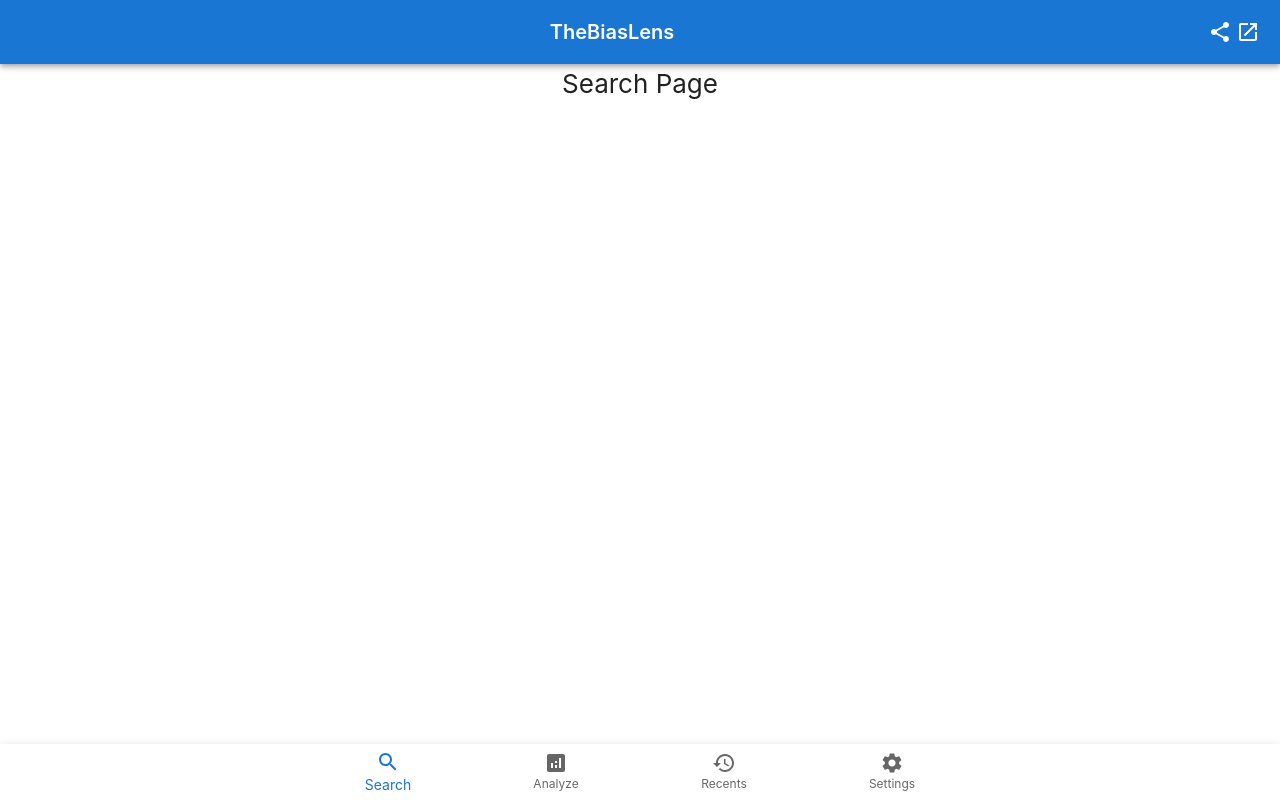
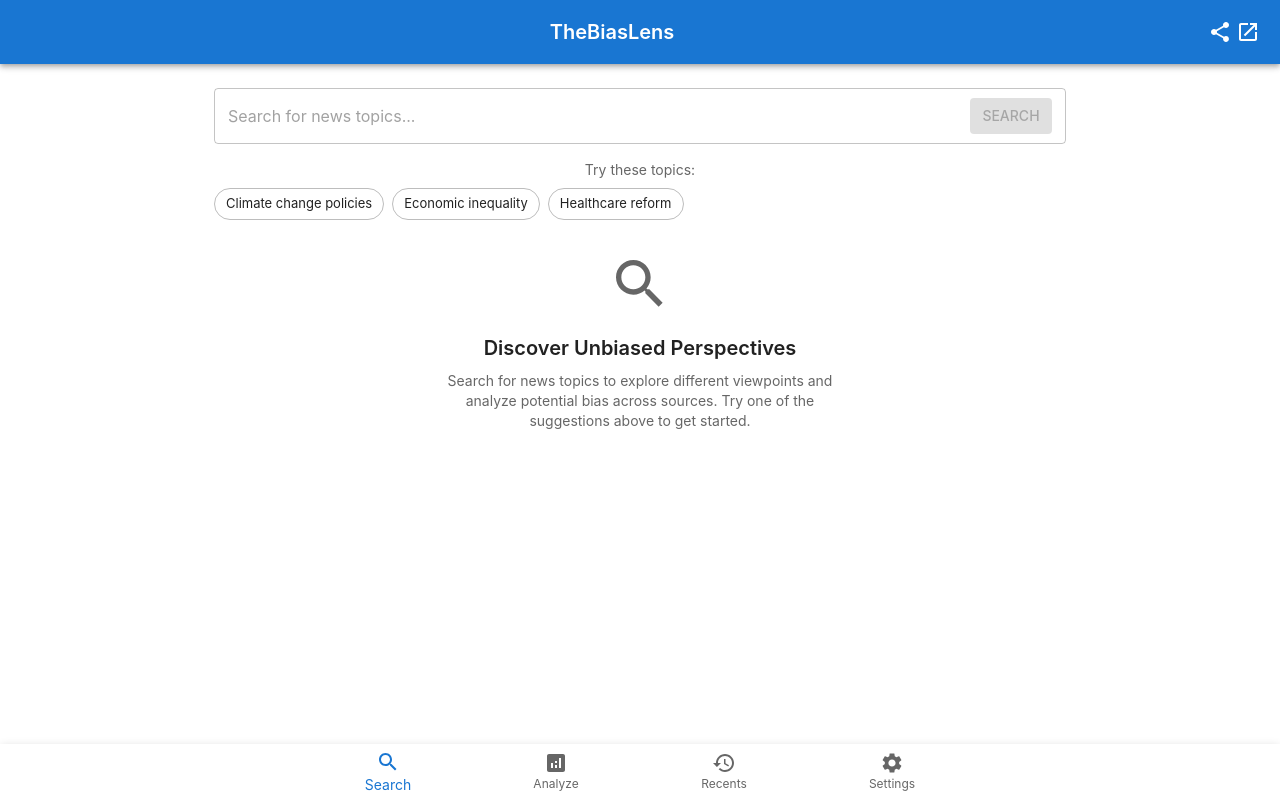
Before and after one commit to hemanta12/thebiaslens, a React (Create React App) app in the folder app/thebiaslens/: page / in a window 1280 px wide. Built offline with nearby package versions, Linux system fonts and the light colour scheme.

Commit message:
feat(app): add Search page skeleton and env wiring

```diff
--- /dev/null
+++ b/app/thebiaslens/src/api/client.ts
@@ -0,0 +1,26 @@
+export async function get<T>(
+  path: string,
+  params?: Record<string, string>
+): Promise<T> {
+  const baseUrl = process.env.REACT_APP_API_BASE_URL;
+
+  if (!baseUrl) {
+    throw new Error("REACT_APP_API_BASE_URL environment variable is not set");
+  }
+
+  let url = `${baseUrl}${path}`;
+
+  // Build query string if params are provided
+  if (params && Object.keys(params).length > 0) {
+    const queryString = new URLSearchParams(params).toString();
+    url += `?${queryString}`;
+  }
+
+  const response = await fetch(url);
+
+  if (!response.ok) {
+    throw new Error(`HTTP error! status: ${response.status}`);
+  }
+
+  return response.json();
+}
--- /dev/null
+++ b/app/thebiaslens/src/components/EmptyState.tsx
@@ -0,0 +1,29 @@
+import React from 'react';
+import { Box, Typography } from '@mui/material';
+import { Search as SearchIcon } from '@mui/icons-material';
+
+const EmptyState = () => {
+  return (
+    <Box
+      sx={{
+        display: 'flex',
+        flexDirection: 'column',
+        alignItems: 'center',
+        textAlign: 'center',
+        mt: 4,
+        px: 2,
+      }}
+    >
+      <SearchIcon sx={{ fontSize: 64, color: 'text.secondary', mb: 2 }} />
+      <Typography variant="h6" gutterBottom>
+        Discover Unbiased Perspectives
+      </Typography>
+      <Typography variant="body2" color="text.secondary" sx={{ maxWidth: 400 }}>
+        Search for news topics to explore different viewpoints and analyze potential bias across
+        sources. Try one of the suggestions above to get started.
+      </Typography>
+    </Box>
+  );
+};
+
+export default EmptyState;
--- /dev/null
+++ b/app/thebiaslens/src/components/ResultSkeleton.tsx
@@ -0,0 +1,26 @@
+import React from 'react';
+import { Box, Skeleton, Stack } from '@mui/material';
+
+const ResultSkeleton = () => {
+  return (
+    <Stack spacing={2}>
+      {[...Array(3)].map((_, index) => (
+        <Box
+          key={index}
+          sx={{
+            p: 2,
+            border: '1px solid',
+            borderColor: 'divider',
+            borderRadius: 1,
+          }}
+        >
+          <Skeleton variant="text" width="60%" height={24} />
+          <Skeleton variant="text" width="40%" height={20} sx={{ mt: 1 }} />
+          <Skeleton variant="rectangular" width="100%" height={60} sx={{ mt: 2 }} />
+        </Box>
+      ))}
+    </Stack>
+  );
+};
+
+export default ResultSkeleton;
--- /dev/null
+++ b/app/thebiaslens/src/components/SearchBar.tsx
@@ -0,0 +1,31 @@
+import React from 'react';
+import { Box, TextField, Button } from '@mui/material';
+
+interface SearchBarProps {
+  value: string;
+  onChange: (value: string) => void;
+  onSubmit: (e: React.FormEvent) => void;
+}
+
+const SearchBar = ({ value, onChange, onSubmit }: SearchBarProps) => {
+  return (
+    <Box component="form" onSubmit={onSubmit}>
+      <TextField
+        fullWidth
+        value={value}
+        onChange={(e) => onChange(e.target.value)}
+        placeholder="Search for news topics..."
+        variant="outlined"
+        InputProps={{
+          endAdornment: (
+            <Button type="submit" variant="contained" sx={{ ml: 1 }} disabled={!value.trim()}>
+              Search
+            </Button>
+          ),
+        }}
+      />
+    </Box>
+  );
+};
+
+export default SearchBar;
--- a/app/thebiaslens/src/routes/Search.tsx
+++ b/app/thebiaslens/src/routes/Search.tsx
@@ -1,11 +1,89 @@
-//render a simple title to check adding no packages except react
-import React from "react";
+import React, { useState } from 'react';
+import { Box, TextField, Button, Chip, Typography, Container, Stack } from '@mui/material';
+import { Search as SearchIcon } from '@mui/icons-material';
 
 const Search = () => {
+  const [query, setQuery] = useState('');
+
+  const exampleQueries = ['Climate change policies', 'Economic inequality', 'Healthcare reform'];
+
+  const handleSubmit = (e: React.FormEvent) => {
+    e.preventDefault();
+    if (query.trim()) {
+      // Store query in local state - API call will be added later
+      console.log('Search query:', query);
+    }
+  };
+
+  const handleChipClick = (chipQuery: string) => {
+    setQuery(chipQuery);
+  };
+
+  const EmptyState = () => (
+    <Box
+      sx={{
+        display: 'flex',
+        flexDirection: 'column',
+        alignItems: 'center',
+        textAlign: 'center',
+        mt: 4,
+        px: 2,
+      }}
+    >
+      <SearchIcon sx={{ fontSize: 64, color: 'text.secondary', mb: 2 }} />
+      <Typography variant="h6" gutterBottom>
+        Discover Unbiased Perspectives
+      </Typography>
+      <Typography variant="body2" color="text.secondary" sx={{ maxWidth: 400 }}>
+        Search for news topics to explore different viewpoints and analyze potential bias across
+        sources. Try one of the suggestions above to get started.
+      </Typography>
+    </Box>
+  );
+
   return (
-    <div>
-      <h1>Search Page</h1>
-    </div>
+    <Container maxWidth="md" sx={{ py: 3 }}>
+      {/* Search Form */}
+      <Box component="form" onSubmit={handleSubmit} sx={{ mb: 3 }}>
+        <Stack spacing={2}>
+          <TextField
+            fullWidth
+            value={query}
+            onChange={(e) => setQuery(e.target.value)}
+            placeholder="Search for news topics..."
+            variant="outlined"
+            InputProps={{
+              endAdornment: (
+                <Button type="submit" variant="contained" sx={{ ml: 1 }} disabled={!query.trim()}>
+                  Search
+                </Button>
+              ),
+            }}
+          />
+
+          {/* Example Chips */}
+          <Box>
+            <Typography variant="body2" color="text.secondary" sx={{ mb: 1 }}>
+              Try these topics:
+            </Typography>
+            <Stack direction="row" spacing={1} flexWrap="wrap">
+              {exampleQueries.map((chipQuery) => (
+                <Chip
+                  key={chipQuery}
+                  label={chipQuery}
+                  onClick={() => handleChipClick(chipQuery)}
+                  variant="outlined"
+                  clickable
+                />
+              ))}
+            </Stack>
+          </Box>
+        </Stack>
+      </Box>
+
+      {/* Empty State */}
+      <EmptyState />
+    </Container>
   );
 };
 
--- /dev/null
+++ b/app/thebiaslens/src/types/api.ts
@@ -0,0 +1,12 @@
+export type ArticleStub = {
+  url: string;
+  source: string;
+  publishedAt: string;
+  title: string;
+  extractStatus?: "api" | "extracted" | "missing";
+};
+
+export type Paged<T> = {
+  items: T[];
+  nextCursor?: string | null;
+};
```
Also changed, not shown: app/thebiaslens/src/App.tsx (+9 -9 lines), 1 other file (tests, documents, lock files or other folders).
